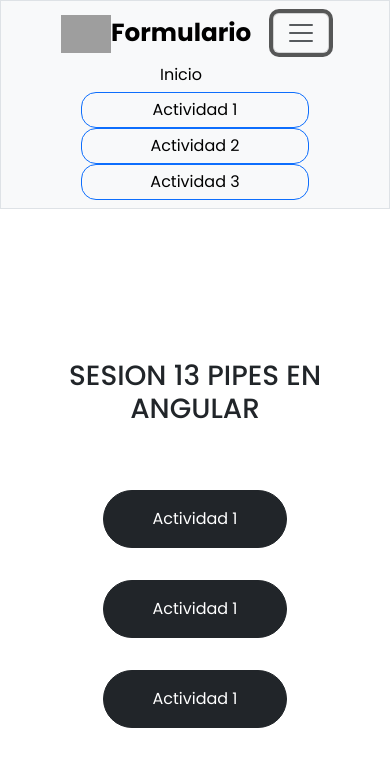
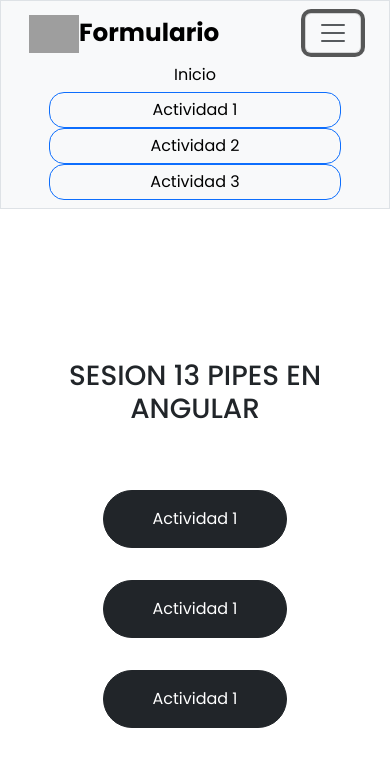
Before and after one commit to Roman-code-web/ANGULAR-AA13-actividad, an Angular app: page / in a window 390 px wide. Both pictures are taken after a click on the button "Toggle navigation". Shown: the top 766 px of the page. Built offline with nearby package versions, Linux system fonts and the light colour scheme; grey boxes are pictures that could not be loaded.

Commit message:
modificacion de vista responsiva navbar

```diff
--- a/src/app/shared/header/header.component.html
+++ b/src/app/shared/header/header.component.html
@@ -1,5 +1,5 @@
 <header>
-    <nav class="navbar navbar-expand-lg bg-light px-5 border border-bottom-2">
+    <nav class="navbar navbar-expand-lg bg-light px-3 border border-bottom-2">
         <div class="container-fluid">
           <a class="navbar-brand fs-2 fw-bold" style="width: 50px;" routerLink=""><img style="width: 100%;"src="https://img.icons8.com/dusk/2x/form.png" alt="">Formulario</a>
           <button class="navbar-toggler" type="button" data-bs-toggle="collapse" data-bs-target="#navbarNavAltMarkup" aria-controls="navbarNavAltMarkup" aria-expanded="false" aria-label="Toggle navigation">
@@ -7,7 +7,7 @@
           </button>
           <div class="collapse navbar-collapse justify-content-end" id="navbarNavAltMarkup">
             <div class="navbar-nav">
-              <a class="nav__link__a nav-link active me-5" aria-current="page"routerLink="">Inicio</a>
+              <a class="nav__link__a nav-link" aria-current="page"routerLink="">Inicio</a>
               <a class="nav__link__a btn btn-outline-primary" routerLink="/actividad1">Actividad 1</a>
               <a class="nav__link__a btn btn-outline-primary" routerLink="/actividad2">Actividad 2</a>
               <a class="nav__link__a btn btn-outline-primary" routerLink="/actividad3">Actividad 3</a>
```
